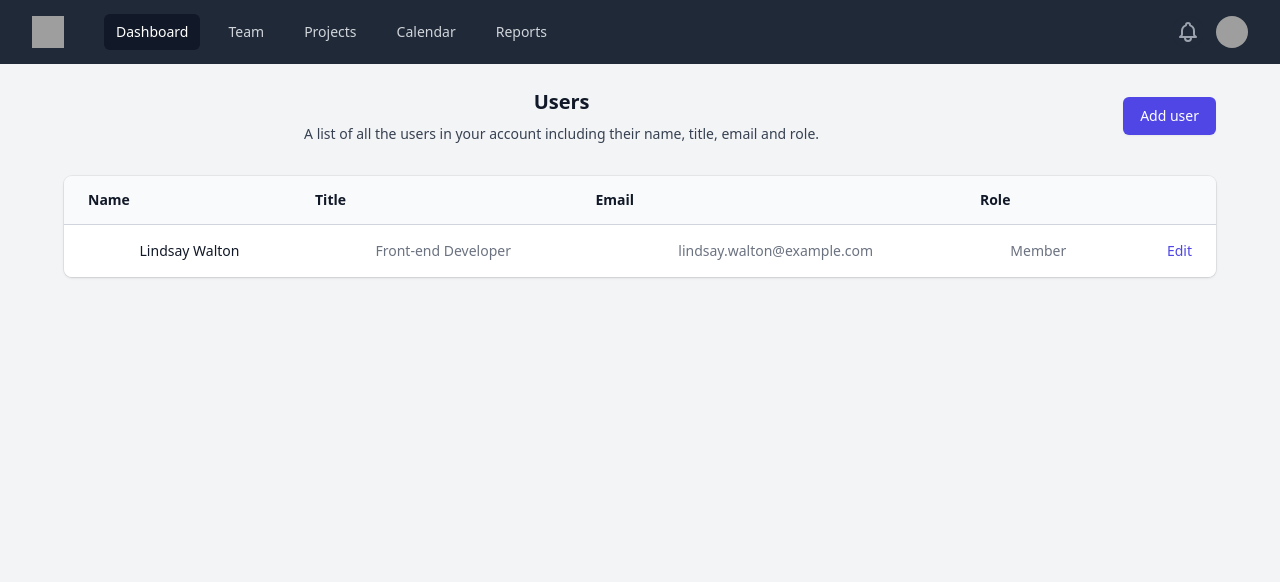
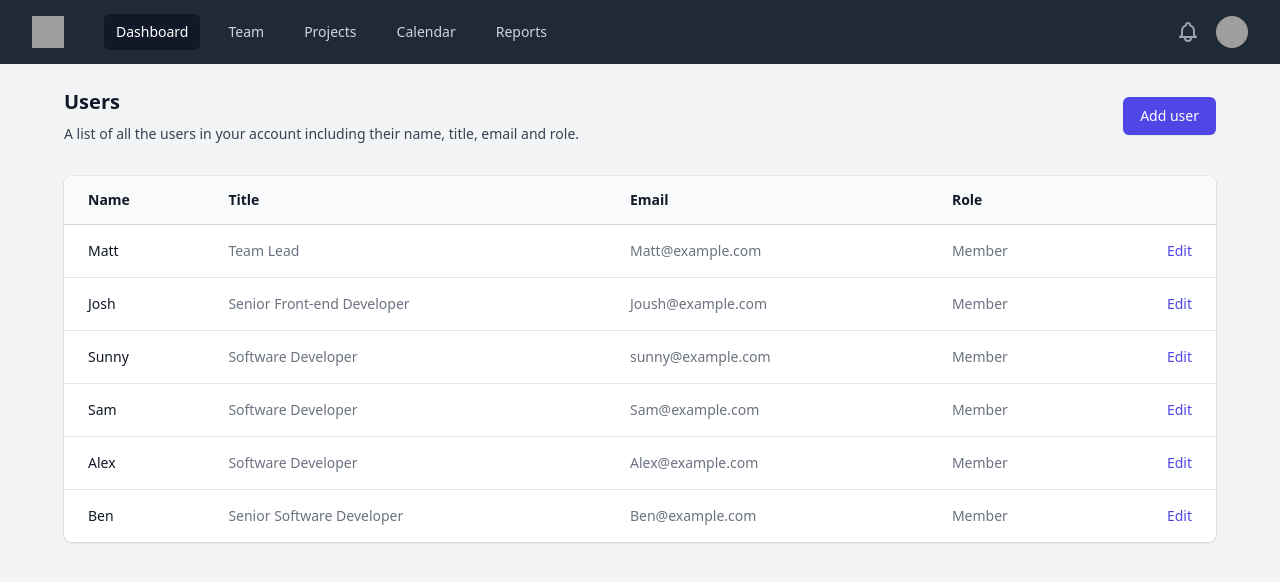
Before and after one commit to vvsrrSunny/react-fuctions-app, a React (Create React App) app: page / in a window 1280 px wide. Shown: the top 582 px of the page. Built offline with nearby package versions, Linux system fonts and the light colour scheme; grey boxes are pictures that could not be loaded.

Commit message:
added code

```diff
--- a/src/App.js
+++ b/src/App.js
@@ -49,13 +49,23 @@
     },
   ]);
 
-const addUser = () => {
-  console.log("function add used is called");
-}
+  const addUser = () => {
+    let newPeople = people
+    newPeople.push({
+      id: 7,
+      name: 'Ben',
+      title: 'Senior Software Developer',
+      email: 'Ben@example.com',
+      role: 'Member',
+    });
+    console.log("function add used is called");
+
+    setPeople(newPeople);
+  }
   return (
     <div className="App">
       <AppLayout>
-        <UsersTable people = {people} addUser={addUser}></UsersTable>
+        <UsersTable people={people} addUser={addUser}></UsersTable>
       </AppLayout>
     </div>
   );
--- a/src/components/UsersTable.jsx
+++ b/src/components/UsersTable.jsx
@@ -6,7 +6,7 @@
 
 export default function UsersTable(props) {
     return (
-        <div className="px-4 sm:px-6 lg:px-8">
+        <div className="px-4 sm:px-6 lg:px-8 text-left">
             <div className="sm:flex sm:items-center">
                 <div className="sm:flex-auto">
                     <h1 className="text-xl font-semibold text-gray-900">Users</h1>
@@ -49,7 +49,7 @@
                                     </tr>
                                 </thead>
                                 <tbody className="divide-y divide-gray-200 bg-white">
-                                    {people.map((person) => (
+                                    {props.people.map((person) => (
                                         <tr key={person.email}>
                                             <td className="whitespace-nowrap py-4 pl-4 pr-3 text-sm font-medium text-gray-900 sm:pl-6">
                                                 {person.name}
```
